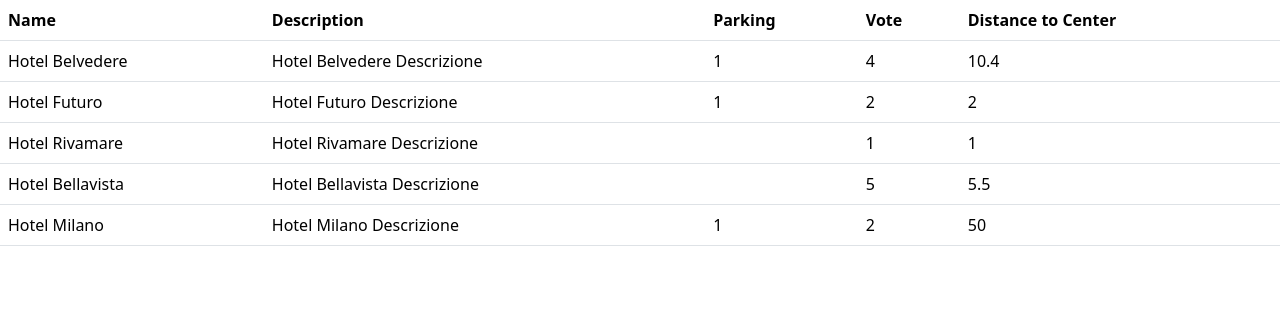
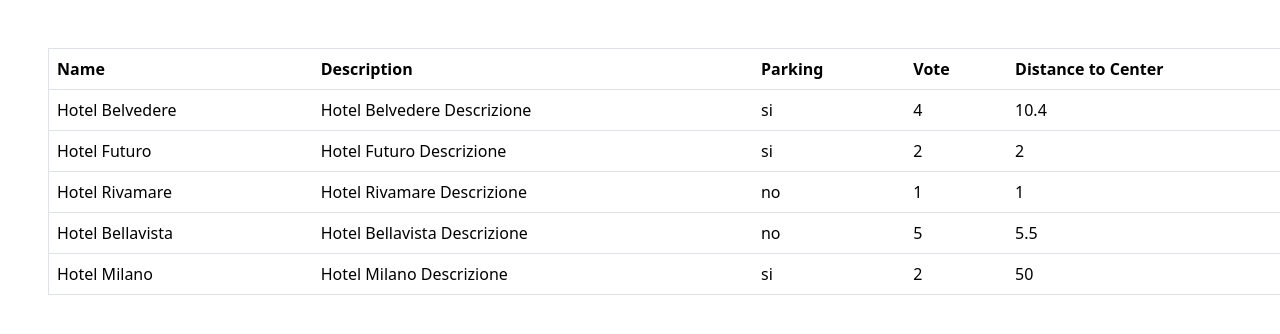
Before and after one commit to DemetrioPadre/php-hotel, a PHP site: page / in a window 1280 px wide; the page is wider, and only the part inside the window is pictured. Shown: the top 334 px of that part. Run offline with PHP 8.4, Linux system fonts and the light colour scheme.

Commit message:
add table fix

```diff
--- a/index.php
+++ b/index.php
@@ -15,7 +15,7 @@ include_once "./result.php"
 </head>
 
 <body>
-    <table class="table">
+    <table class="table mx-5 mt-5 border">
         <thead>
             <tr>
                 <th class="scope">Name</th>
@@ -30,10 +30,10 @@ include_once "./result.php"
             <?php foreach($hotels as $hotel) : ?>
             <tr>
                 <td><?php echo $hotel["name"] ?> </td>
-                <td><?php echo $hotel["description"] ?></td>
-                <td><?php echo $hotel["parking"] ?></td>
-                <td><?php echo $hotel["vote"] ?></td>
-                <td><?php  echo $hotel["distance_to_center"] ?></td>
+                <td><?php echo $hotel["description"]?> </td>
+                <td><?php echo $hotel['parking'] ? 'si':'no' ?> </td>
+                <td><?php echo $hotel["vote"] ?> </td>
+                <td><?php  echo $hotel["distance_to_center"] ?> </td>
 
             </tr>
             <?php endforeach ?>
```
